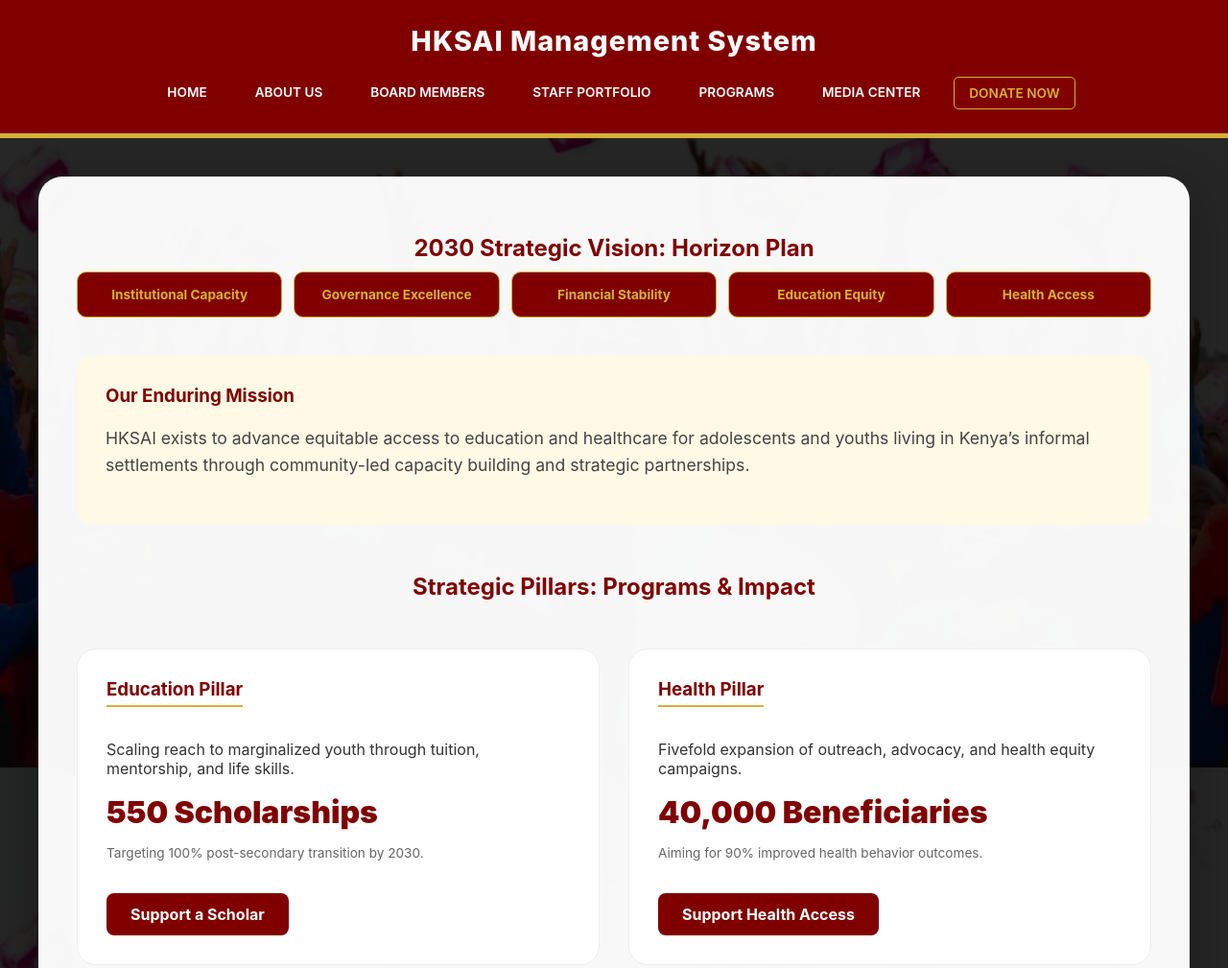
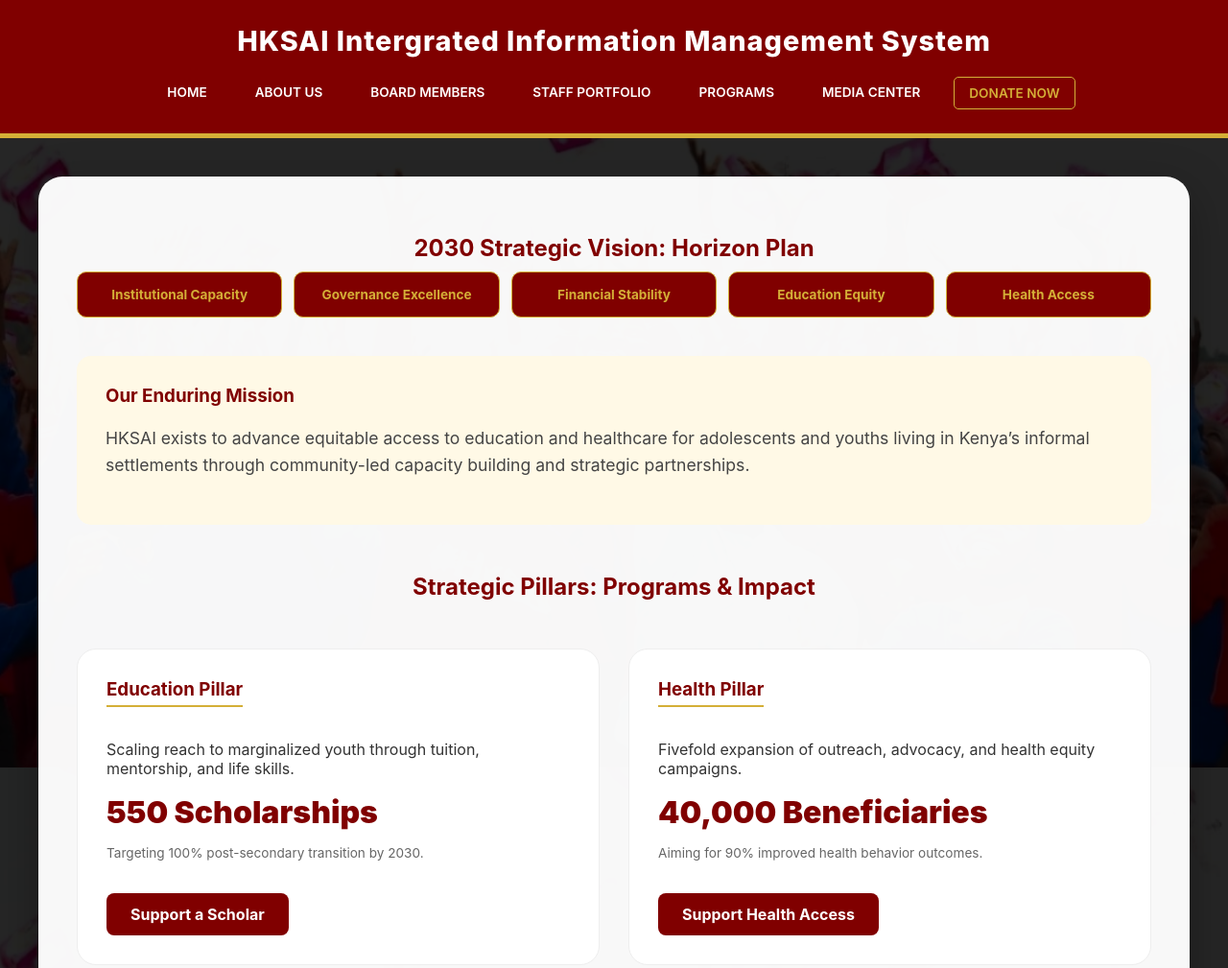
Before and after one commit to WesongaTimothy/HKSAI-Information-Management-System, a plain HTML site: page frontend/index.html in a window 1280 px wide. Shown: the top 1009 px of the page at 96% size. Drawn offline with Linux system fonts and the light colour scheme.

Commit message:
Update index.html

```diff
--- a/frontend/index.html
+++ b/frontend/index.html
@@ -155,7 +155,7 @@
 <body>
 
     <header class="portal-header">
-        <div class="header-title">HKSAI Management System</div>
+        <div class="header-title">HKSAI Intergrated Information Management System</div>
         <nav class="main-nav">
             <a href="index.html">Home</a>
             <a href="#">About Us</a>
```
